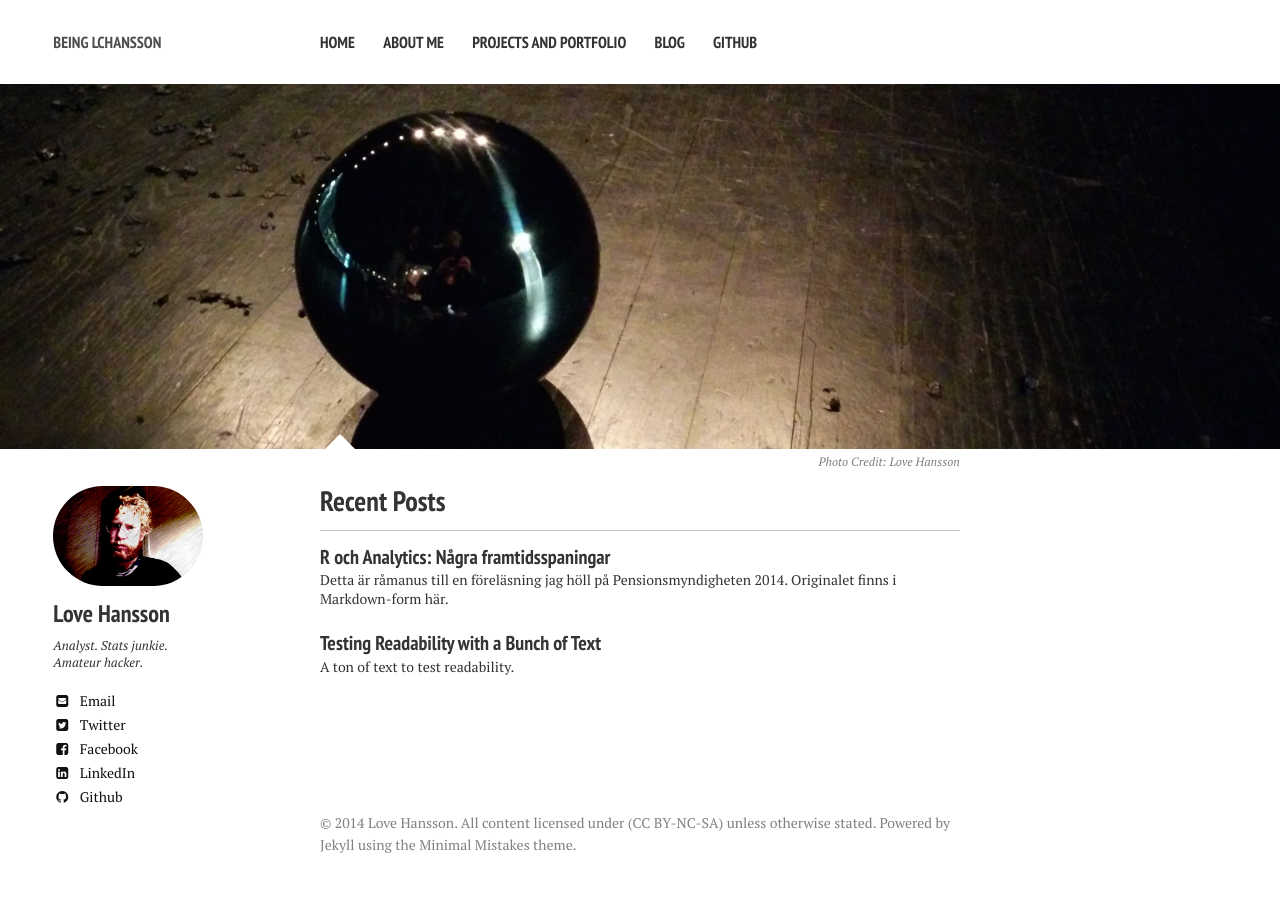
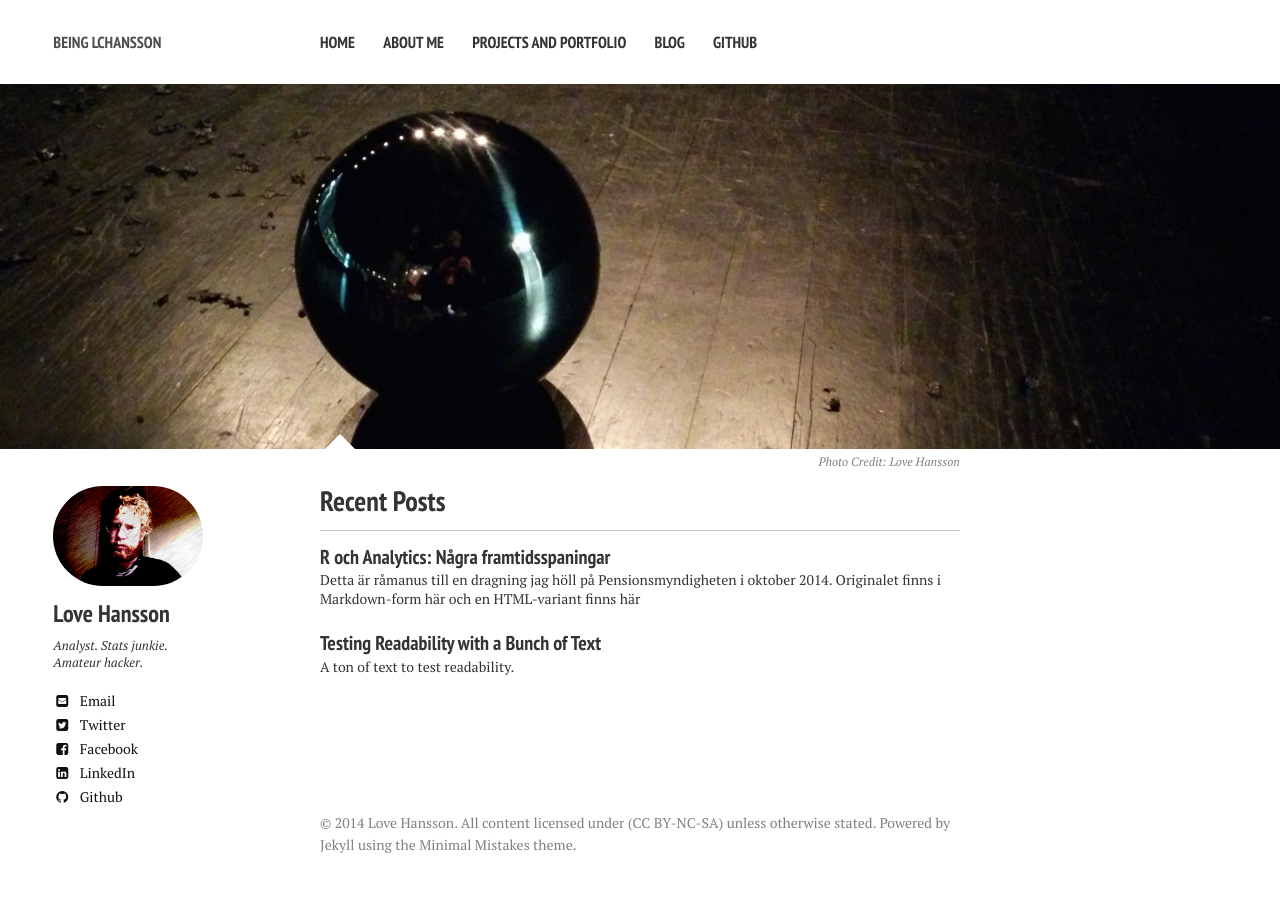
Before and after one commit to LCHansson/LCHansson.github.io, a Jekyll site: the page built from index.md, in a window 1280 px wide. Built offline with Jekyll 4.4.1, drawn with Linux system fonts in a browser that asks for light colours; nearby versions of some CDN libraries.

Commit message:
Update post + minor corrections

```diff
--- a/_posts/2014-10-28-R-och-Analytics.md
+++ b/_posts/2014-10-28-R-och-Analytics.md
@@ -1,22 +1,29 @@
 ---
-layout: post
 title: 'R och Analytics: Några framtidsspaningar'
-author: LCHansson
-date: 2014-10-28
-tags: [sample post, readability, test]
-comments: true
+author: "LCHansson"
+date: '2014-10-28'
 output:
   ioslides_presentation:
-    incremental: true
-    logo: figs/PM_logo.png
+    fig_caption: yes
+    fig_height: 4
     fig_width: 6
-    fig_height: 4
-    fig_caption: true
-    widescreen: true
-    smaller: true
+    incremental: yes
+    logo: images/PM_logo.png
+    smaller: yes
+    widescreen: yes
+  beamer_presentation:
+    incremental: yes
+  slidy_presentation:
+    incremental: yes
+layout: post
+tags:
+- sample post
+- readability
+- test
+comments: yes
 ---
 
-Detta är råmanus till en föreläsning jag höll på Pensionsmyndigheten 2014. Originalet finns i Markdown-form [här](https://github.com/LCHansson/LCHansson.github.io/blob/master/_knitr/2014-10-28-R-och-Analytics.Rmd).
+Detta är råmanus till en dragning jag höll på Pensionsmyndigheten i oktober 2014. Originalet finns i Markdown-form [här](https://github.com/LCHansson/LCHansson.github.io/blob/master/_knitr/2014-10-28-R-och-Analytics.Rmd) och en HTML-variant finns [här]()
 
 # Trender
 
@@ -43,7 +50,7 @@
 
 `caret` är ett paket för att mcyket snabbt preparera data för modellering och mycket snabbt tillämpa en enorm uppsättning analysmetoder (t.ex. GLM, Random Forest, neurala nätverk, etc.). Resultaten är direkt jämförbara, även om de underliggande modellerna är extremt olika. __Detta arbetssätt är utan tvekan framtiden för analytiskt arbete__!
 
-![http://caret.r-forge.r-project.org/](figs/caret.jpg)
+![http://caret.r-forge.r-project.org/](images/caret.jpg)
 
 
 ## Publicering
```
Also changed, not shown: other parts of _posts/2014-10-28-R-och-Analytics.md (+1 -1 lines), _knitr/2014-10-28-R-och-Analytics.Rmd (+21 -14 lines), _knitr/images/PM_logo.png (renamed from _knitr/figs/PM_logo.png), _knitr/images/caret.jpg (renamed from _knitr/figs/caret.jpg), _knitr/images/caret.png (renamed from _knitr/figs/caret.png), figs/2014-10-28-R-och-Analytics/unnamed-chunk-2-1.png (deleted), 1 other file.
